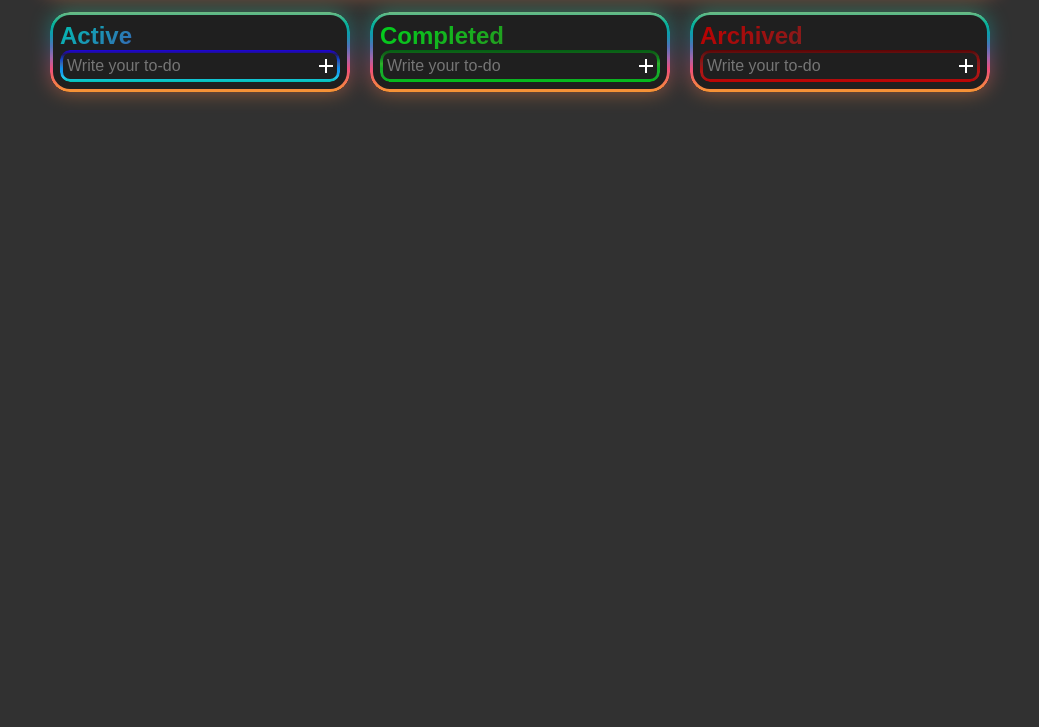
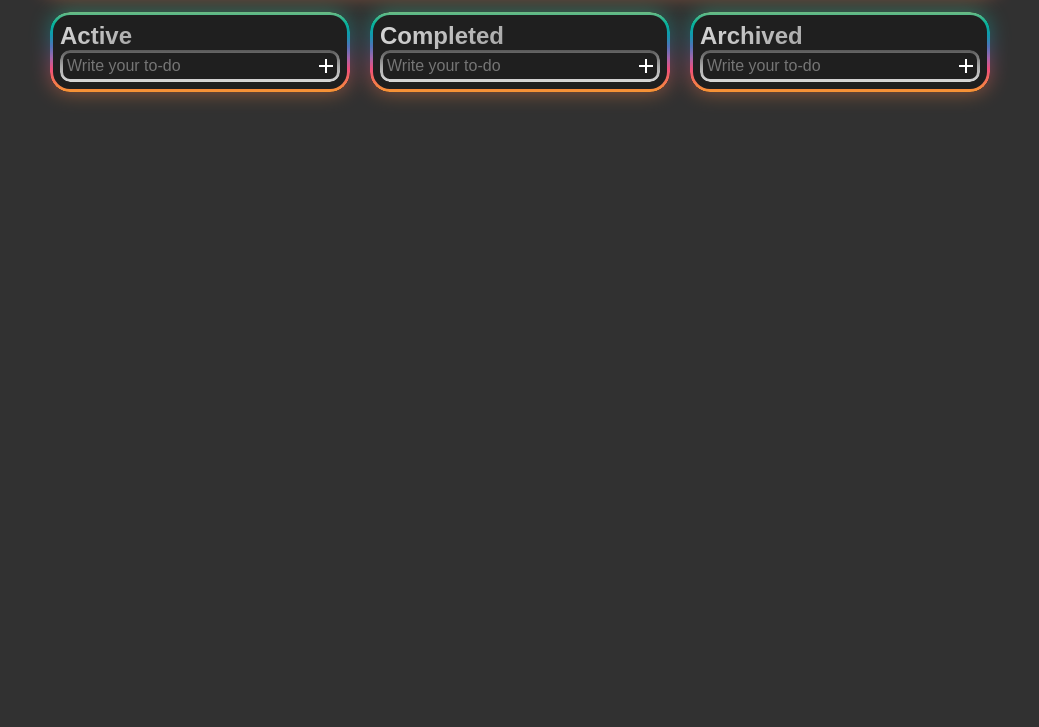
Before and after one commit to SnrFlaks/javascript-todo, a plain HTML site: page index.html in a window 1280 px wide. Shown: the part 73-800 px from the top of the page, without its empty margins (120-1159 px from the left). Drawn offline with nearby package versions, Linux system fonts and the light colour scheme.

Commit message:
Improved the visual.

```diff
--- a/index.css
+++ b/index.css
@@ -53,25 +53,21 @@ ul input[type="text"] {
     vertical-align: middle;
 }
 
-#active-list-title {
-    background: linear-gradient(135deg, #00BFB2, #3568b4);
-}
-
-#completed-list-title {
-    background: linear-gradient(135deg, #01cf1d, #249c20);
-}
-
+#active-list-title,
+#completed-list-title,
 #archived-list-title {
-    background: linear-gradient(135deg, #bf0000, #831d1d);
+    font-size: 24px;
+    font-weight: bold;
+    flex: 1;
+    background: linear-gradient(135deg, #d8d8d8, #a7a7a7);
+    -webkit-background-clip: text;
+    -webkit-text-fill-color: transparent;
 }
 
 .title {
-    background: linear-gradient(135deg, #f79533, #f37055, #ef4e7b, #a166ab, #5073b8, #1098ad, #07b39b, #6fba82);
+    background: linear-gradient(var(--angle), #f79533, #f37055, #ef4e7b, #a166ab, #5073b8, #1098ad, #07b39b, #6fba82);
 }
 
-#active-list-title,
-#completed-list-title,
-#archived-list-title,
 .title {
     font-size: 24px;
     font-weight: bold;
@@ -165,28 +161,16 @@ header::before {
     border-radius: 10px;
 }
 
-#active-list li::before {
-    background: linear-gradient(135deg, #BFBFBF, #8A8A8A);
-}
-
-#active-input-add::before {
-    background: linear-gradient(var(--angle), #00BFB2, #21c7ec, #169dec,#0D8FED, #3568b4, #1145CC, #201765, #1D03DD);
-}
-
-#completed-list li::before {
-    background: linear-gradient(135deg, #BFBFBF, #8A8A8A);
-}
-
-#completed-input-add::before {
-    background: linear-gradient(var(--angle), #00bf19, #15a728, #16b12b,#10a824, #31af2c, #0d8f1f, #17651b, #035f13);
-}
-
+#active-list li::before,
+#completed-list li::before,
 #archived-list li::before {
     background: linear-gradient(135deg, #BFBFBF, #8A8A8A);
 }
 
+#active-input-add::before,
+#completed-input-add::before,
 #archived-input-add::before {
-    background: linear-gradient(var(--angle), #bf0000, #a71515, #b11616,#a81010, #831d1d, #8f0d0d, #651717, #5f0303);
+    background: linear-gradient(var(--angle), #d8d8d8, #a7a7a7, #585858);
 }
 
 @keyframes animatedgradient {
```
